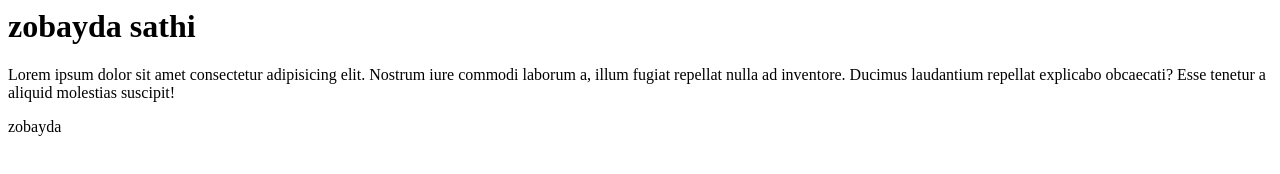
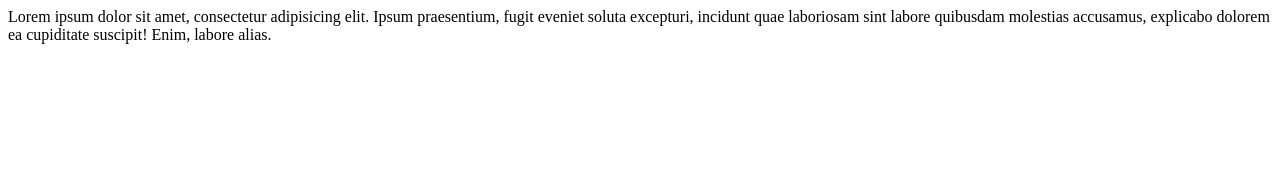
Before and after one commit to ZobaydaSathi/web-project, a plain HTML site: page index.html in a window 1280 px wide. Drawn offline with Linux system fonts and the light colour scheme.

Commit message:
index.html

```diff
--- a/index.html
+++ b/index.html
@@ -5,8 +5,6 @@
     <title>Document</title>
 </head>
 <body>
-    <h1>zobayda sathi</h1>
-    <p>Lorem ipsum dolor sit amet consectetur adipisicing elit. Nostrum iure commodi laborum a, illum fugiat repellat nulla ad inventore. Ducimus laudantium repellat explicabo obcaecati? Esse tenetur a aliquid molestias suscipit!</p>
-    <p>zobayda</p>
+   <p>Lorem ipsum dolor sit amet, consectetur adipisicing elit. Ipsum praesentium, fugit eveniet soluta excepturi, incidunt quae laboriosam sint labore quibusdam molestias accusamus, explicabo dolorem ea cupiditate suscipit! Enim, labore alias.</p>
 </body>
 </html>
```
